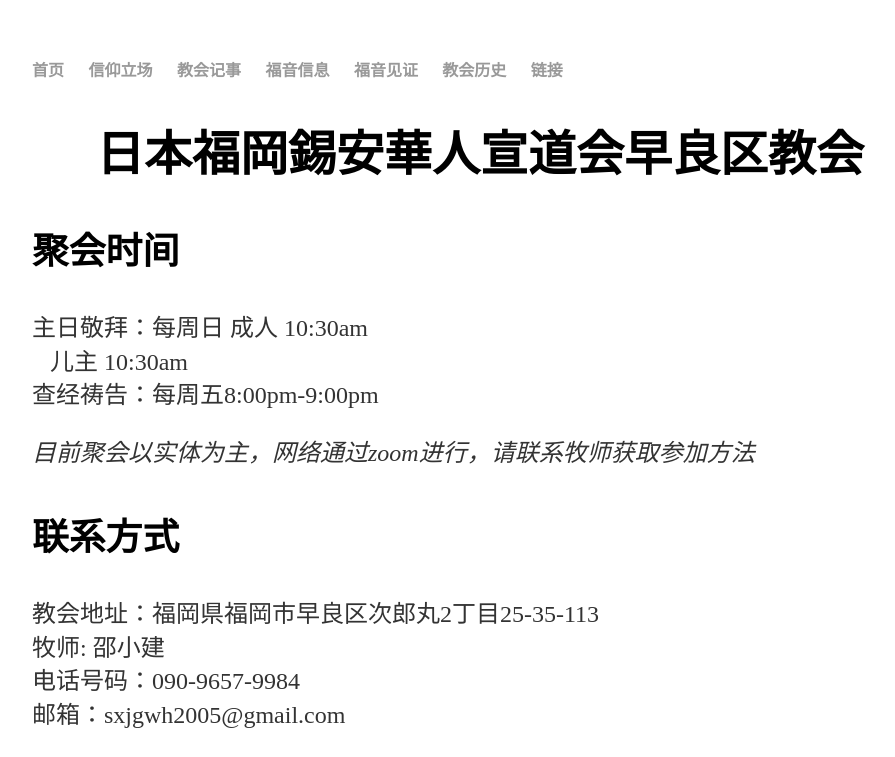
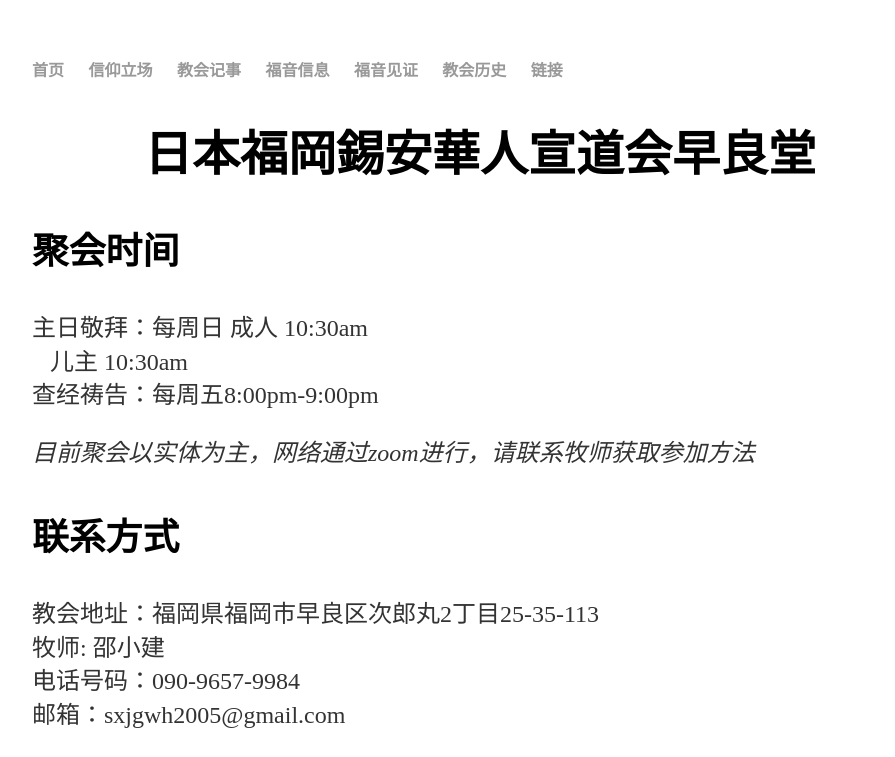
Before and after one commit to fukuokachinesechurch/fukuoka-cmujp-church, a Jekyll site: the page built from index.md, in a window 1280 px wide. Shown: the top 757 px of the page, without its empty margins (160-1055 px from the left). Built offline with Jekyll 4.4.1, drawn with Linux system fonts in a browser that asks for light colours; grey boxes are pictures that could not be loaded.

Commit message:
早良堂主页更新
早良堂主页更新

```diff
--- a/index.md
+++ b/index.md
@@ -1,8 +1,8 @@
 ---
-title: 日本福岡錫安華人宣道会早良区教会
+title: 日本福岡錫安華人宣道会早良堂
 layout: default
 ---
-<center><h1>日本福岡錫安華人宣道会早良区教会</h1></center>
+<center><h1>日本福岡錫安華人宣道会早良堂</h1></center>
 
 
 
```
